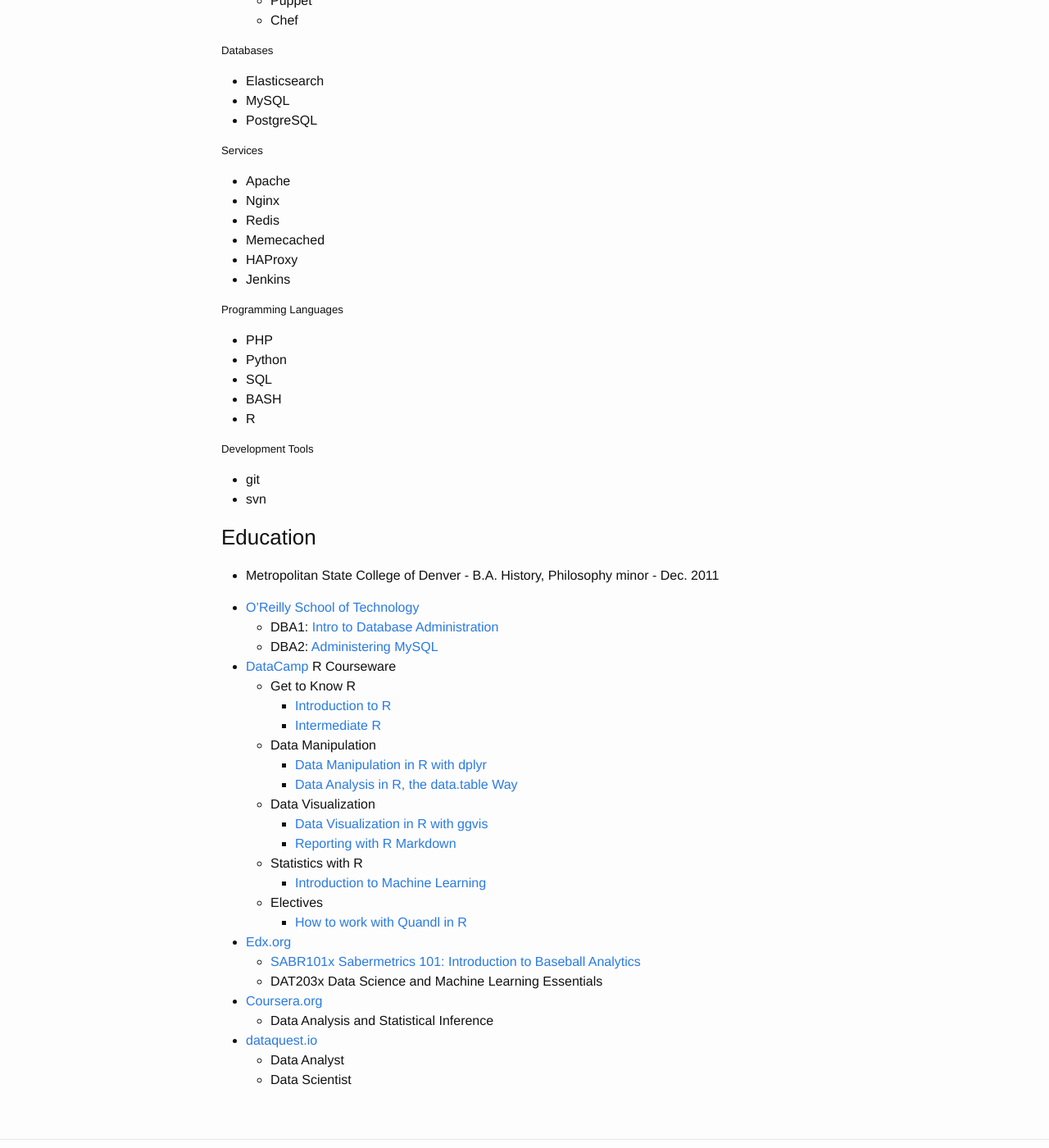
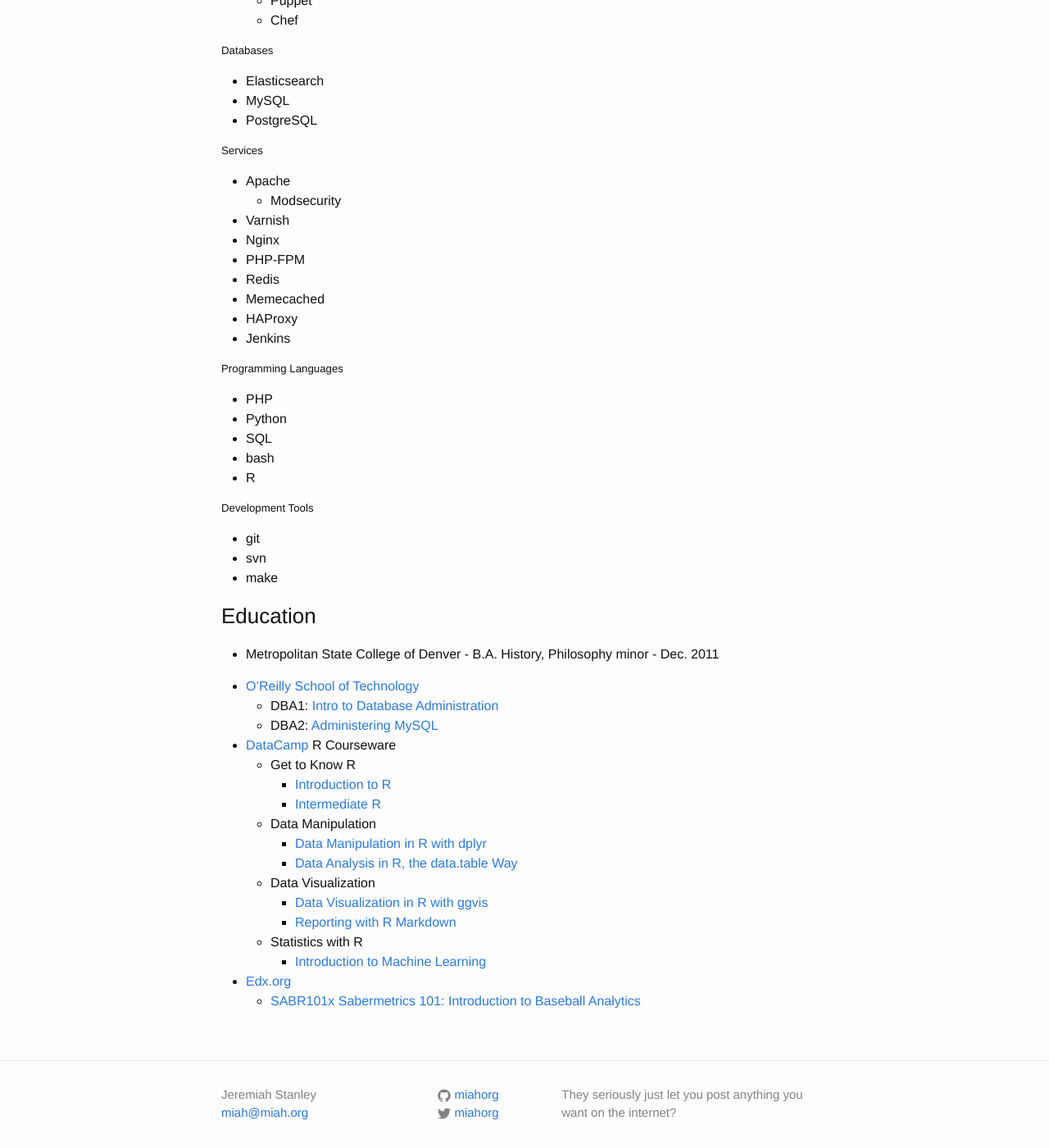
Before and after one commit to miahorg/miahorg.github.io, a Jekyll site: the page built from resume.md, in a window 1280 px wide and 1400 px high, scrolled down 759 px. Shown: the whole window at 82% size. Built offline with Jekyll 4.4.1, drawn with Linux system fonts in a browser that asks for light colours; some of the changed text lies outside the part shown.

Commit message:
updating resume

```diff
--- a/resume.md
+++ b/resume.md
@@ -37,7 +37,10 @@ permalink: /resume/
 
 ##### Services
 * Apache
+  * Modsecurity
+* Varnish
 * Nginx
+* PHP-FPM
 * Redis
 * Memecached
 * HAProxy
@@ -47,12 +50,13 @@ permalink: /resume/
 * PHP
 * Python
 * SQL
-* BASH
+* bash
 * R
 
 ##### Development Tools
 * git
 * svn
+* make
 
 
 ### Education
@@ -73,13 +77,5 @@ permalink: /resume/
     * [Reporting with R Markdown](/mooc/reportingwithrmarkdown.pdf)
   * Statistics with R
     * [Introduction to Machine Learning](/mooc/introductiontomachinelearning.pdf)
-  * Electives
-    * [How to work with Quandl in R](/mooc/howtoworkwithquandlinr.pdf)
 * [Edx.org](https://www.edx.org/)
   * [SABR101x Sabermetrics 101: Introduction to Baseball Analytics](/mooc/SABR101x-certificate.pdf)
-  * DAT203x Data Science and Machine Learning Essentials
-* [Coursera.org](https://www.coursera.org/)
-  * Data Analysis and Statistical Inference
-* [dataquest.io](https://www.dataquest.io/)
-  * Data Analyst
-  * Data Scientist
```
Also changed, not shown: other parts of resume.md (+1 -1 lines).
